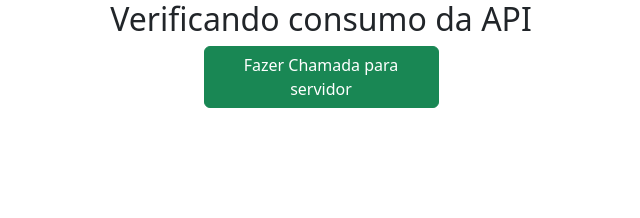
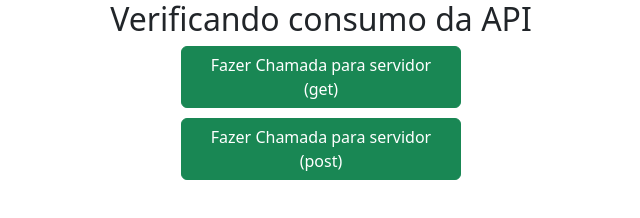
Before and after one commit to BrunnoSouzaOliveira/html-use-framework, a plain HTML site: page index.html in a window 1280 px wide. Shown: the whole page, without its empty margins (319-959 px from the left). Drawn offline with nearby package versions, Linux system fonts and the light colour scheme.

Commit message:
Adicionando function:'post'

```diff
--- a/app.js
+++ b/app.js
@@ -1,7 +1,7 @@
-function requestOfServer(){
+function requestOfServerGet(){
     $.ajax({
         type: 'get',
-        url: "http://localhost:8000/hello-world?info=Good-Morning-Vietnam"
+        url: "http://localhost:8000/hello-world?info=Getting"
     }).done(function(data){
         document.getElementById('developer').innerHTML = data.name
         document.getElementById('version').innerHTML = data.version
@@ -11,3 +11,17 @@ function requestOfServer(){
         $("#show-values").css('display','block')
     });
 }
+
+function requestOfServerPost(){
+    $.ajax({
+        type: 'post',
+        url: "http://localhost:8000/hello-rota?info=Posting"
+    }).done(function(data){
+        document.getElementById('developer').innerHTML = data.name
+        document.getElementById('version').innerHTML = data.version
+        document.getElementById('value_of_variable').innerHTML = data.value_of_variable_info
+        document.getElementById('company_site').innerHTML = data.web_site_company
+
+        $("#show-values").css('display','block')
+    });
+}
--- a/index.html
+++ b/index.html
@@ -25,10 +25,22 @@
                             <button
                                 type="button"
                                 class="btn btn-success"
-                                style="width: 235px;"
-                                onclick="requestOfServer()"
+                                style="width: 280px; margin-bottom:10px ;"
+                                onclick="requestOfServerGet()"
                             >
-                                Fazer Chamada para servidor
+                                Fazer Chamada para servidor (get)
+                            </button>
+                        </center>
+                    </div>
+                    <div class="row">
+                        <center>
+                            <button
+                                type="button"
+                                class="btn btn-success"
+                                style="width: 280px;"
+                                onclick="requestOfServerPost()"
+                            >
+                                Fazer Chamada para servidor (post)
                             </button>
                         </center>
                     </div>
```
